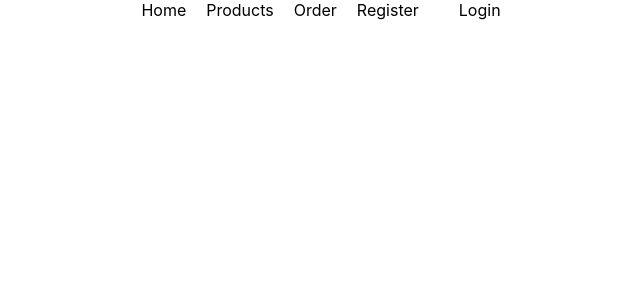
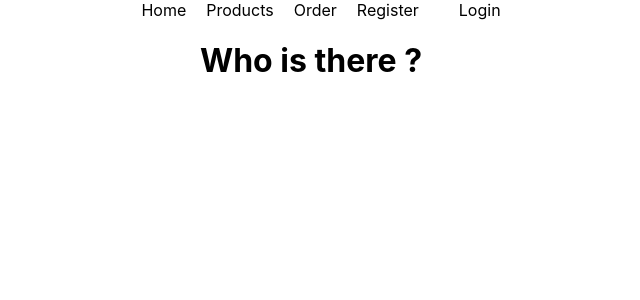
Before and after one commit to Soyebmahir/router-firebase-integrate, a React (Create React App) app: page /products in a window 1280 px wide. Shown: the top 300 px of the page, without its empty margins (329-969 px from the left). Built offline with nearby package versions, Linux system fonts and the light colour scheme; no server answers.

Commit message:
added sign in from google from react firebase hooks

```diff
--- a/package.json
+++ b/package.json
@@ -9,6 +9,7 @@
     "firebase": "^9.6.10",
     "react": "^18.0.0",
     "react-dom": "^18.0.0",
+    "react-firebase-hooks": "^5.0.3",
     "react-router-dom": "^6.3.0",
     "react-scripts": "5.0.0",
     "web-vitals": "^2.1.4"
--- a/src/App.js
+++ b/src/App.js
@@ -4,6 +4,7 @@ import './App.css';
 import Header from './components/Header/Header';
 import Home from './components/Home/Home';
 import Login from './components/Login/Login';
+import Products from './components/Products/Products';
 import Register from './components/Register/Register';
 
 function App() {
@@ -12,6 +13,7 @@ function App() {
       <Header></Header>
       <Routes>
         <Route path="/" element={<Home></Home>}></Route>
+        <Route path='/products' element={<Products></Products>}></Route>
         <Route path="/login" element={<Login></Login>}></Route>
         <Route path="/register" element={<Register></Register>}></Route>
       </Routes>
--- a/src/components/Login/Login.js
+++ b/src/components/Login/Login.js
@@ -1,13 +1,16 @@
+import { getAuth } from 'firebase/auth';
 import React from 'react';
-import useFirebase from '../../hooks/useFirebase';
+import { useSignInWithGoogle } from 'react-firebase-hooks/auth';
+import app from '../../firebase.init';
 
+const auth =getAuth(app)
 const Login = () => {
-    const {signInwithGoogle} =useFirebase()
+    const [signInwithGoogle]= useSignInWithGoogle(auth)
     return (
         <div>
             <h1>Please Login</h1>
                 <div style={{"margin":"20px"}}>
-                    <button onClick={signInwithGoogle}>Sign In with Google</button>
+                    <button onClick={()=>signInwithGoogle()}>Sign In with Google</button>
                 </div>
             <form >
 
--- /dev/null
+++ b/src/components/Products/Products.js
@@ -0,0 +1,11 @@
+import React from 'react';
+
+const Products = () => {
+    return (
+        <div>
+            <h1>Who is there ?</h1>
+        </div>
+    );
+};
+
+export default Products;
```
Also changed, not shown: src/components/Products/Products.css (added), 1 other file (tests, documents, lock files or other folders).
